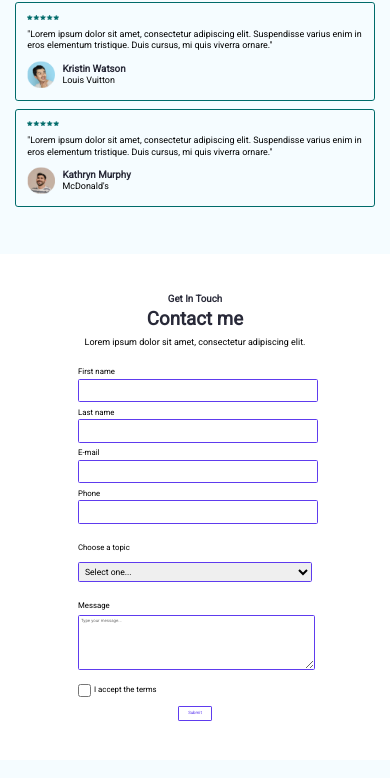
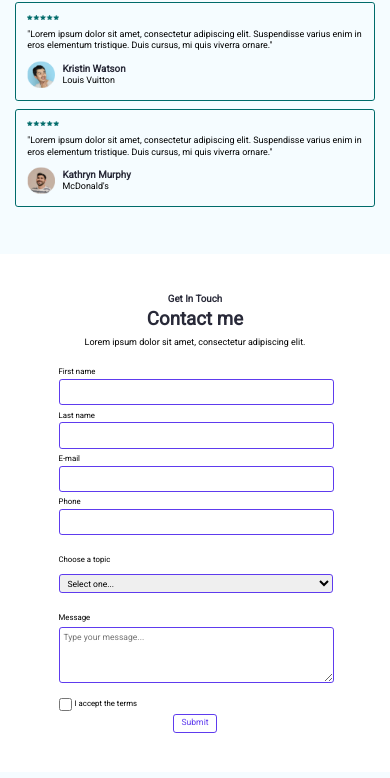
Before and after one commit to Svale09/Web-Programming, a plain HTML site: page LV1/index.html in a window 390 px wide. Shown: the part 1406-2184 px from the top of the page. Drawn offline with Linux system fonts and the light colour scheme.

Commit message:
Finished the mobile device css for the cotnact me section

```diff
--- a/LV1/style.css
+++ b/LV1/style.css
@@ -106,7 +106,6 @@ p{
     color: var(--primaryColor);
     border-color: var(--primaryColor);
     font-weight: 400;
-
 }
 
 .contact-btn:hover{
@@ -727,7 +726,7 @@ footer{
 
     #contact {
         margin: 0vw;
-        padding: 10vw 20vw;
+        padding: 10vw 15vw;
     }
 
     #contact-text {
@@ -764,17 +763,44 @@ footer{
     }
 
     .short-input {
-        width: 100%;
+        padding-top: 1vw;
+        padding-left: 1vw;
+        width: 98%;
         height: 5vw;
-        border: 0.06927vw solid var(--primaryColor);
-        border-radius: 0.41666vw;
+        border: 0.2vw solid var(--primaryColor);
+        border-radius: 0.75vw;
     }
 
     .dropdown {
-        width: 100%;
+        padding-left: 1vw;
+        border: 0.2vw solid var(--primaryColor);
+        border-radius: 0.75vw;
+        width: 100.5%;
         height: 5vw;
         margin-bottom: 1.6vw;
         font-family: 'Roboto';
         font-size: 2.2vw;
     }
+
+    .message {
+        padding-top: 1vw;
+        padding-left: 1vw;
+        margin-top: 0.5557vw;
+        border: 0.2vw solid var(--primaryColor);
+        border-radius: 0.75vw;
+        width: 98%;
+        font-size: 2.2vw;
+    }
+
+    .submit-btn{
+        margin: 0vw;
+        font-size: 2.2vw;
+        line-height: 2.4vw;
+        width: fit-content;
+        height: fit-content;
+
+        border: 0.2vw solid var(--primaryColor);
+        border-radius: 0.75vw;
+        padding: 1vw 2vw;
+    }
 }
```
